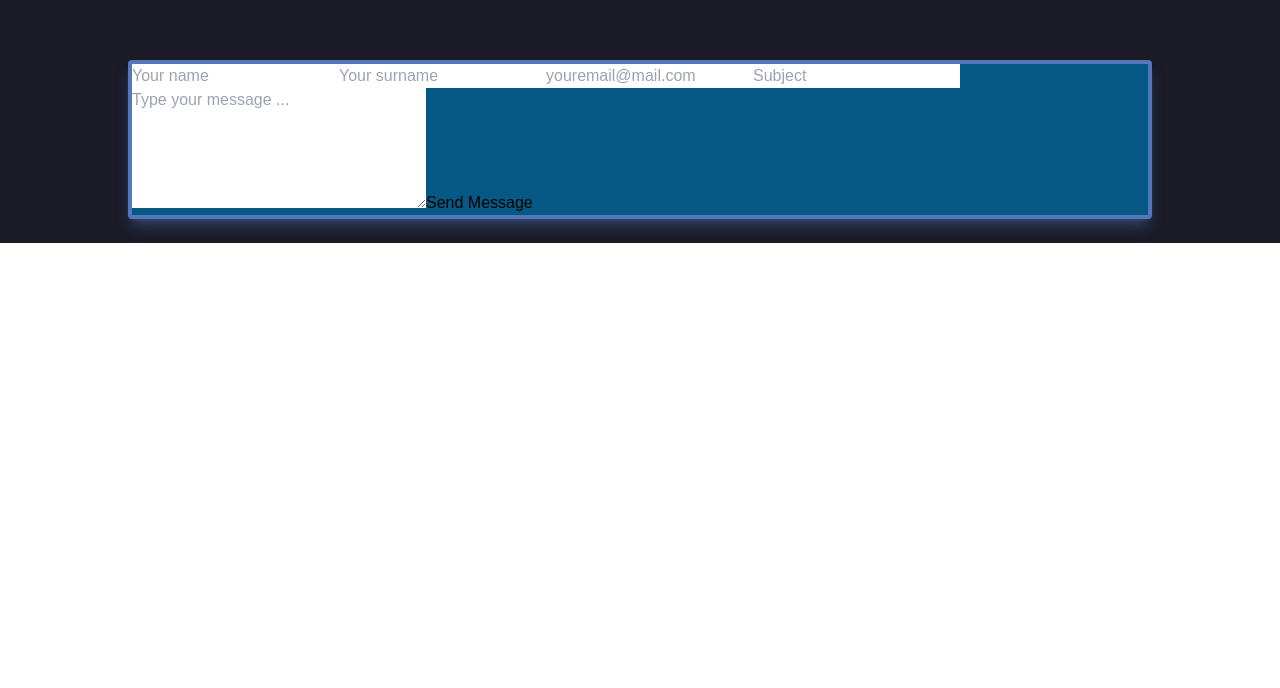
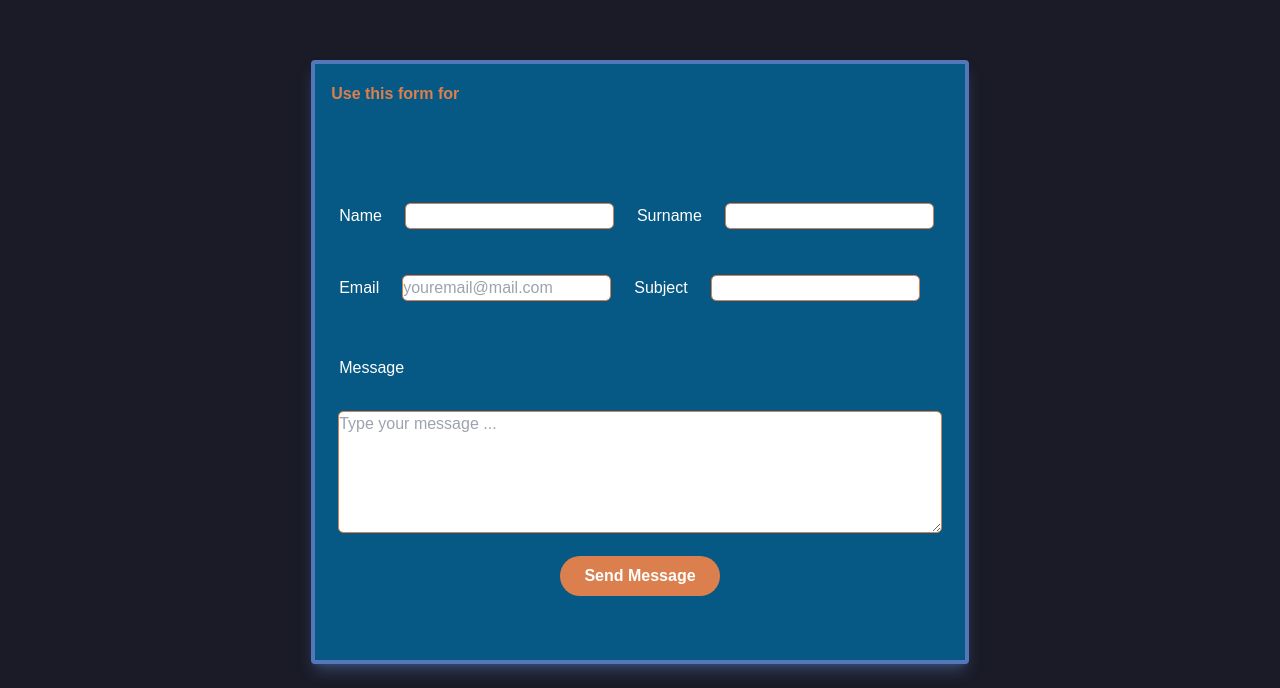
Before and after one commit to Toto-lonardo/sallon, a Next.js app: page / in a window 1280 px wide. Shown: the part 2656-3344 px from the top of the page. Before the commit the page ends 2899 px from the top, so only its background shows below. Built offline with nearby package versions, Linux system fonts and the light colour scheme; a web font is replaced by a local one.

Commit message:
Fixing form

```diff
--- a/app/getintouch.tsx
+++ b/app/getintouch.tsx
@@ -55,57 +55,76 @@ const GetInTouch = () => {
     message: "",
   });
   return (
-    <div id="getintouch">
-      <form onSubmit={handleSubmit} className="">
+    <div id="getintouch" className="">
+      <form onSubmit={handleSubmit} className="p-4 ">
+        <div className="space-y-12">
+          <h2 className="text-base/7 font-semibold text-arancione">
+            Use this form for
+          </h2>
+          <p className="mt-1 text-sm/6 text-white"></p>
+          <label className="p-2 text-white ">Name</label>
           <input
             name="firstName"
             type="text"
-          placeholder="Your name"
+            placeholder=""
             value={formData.firstName}
             onChange={handleChange}
-          className=""
+            className="m-4 rounded outline outline-1 outline-arancione focus:outline-4 text-zinc-700 bg-white "
             required
           />
+          <label className="p-2 text-white ">Surname</label>
           <input
             name="lastName"
             type="text"
-          placeholder="Your surname"
+            placeholder=""
             value={formData.lastName}
             onChange={handleChange}
-          className=""
+            className="m-4 rounded outline outline-1 outline-arancione focus:outline-4 text-zinc-700 bg-white "
             required
           />
+        </div>
+        <div className="space-y-12 pb-12">
+          <label className="p-2 text-white ">Email</label>
           <input
             name="email"
             type="email"
             placeholder="youremail@mail.com"
             value={formData.email}
             onChange={handleChange}
-          className=""
+            className="m-4 rounded outline outline-1 outline-arancione focus:outline-4 text-zinc-700 bg-white "
             required
           />
+          <label className="p-2 text-white ">Subject</label>
           <input
             name="subject"
             type="text"
-          placeholder="Subject"
+            placeholder=""
             value={formData.subject}
             onChange={handleChange}
-          className=""
+            className="m-4 rounded outline outline-1 outline-arancione focus:outline-4 text-zinc-700 bg-white "
             required
           />
+        </div>
+        <div className="flex flex-col space-y-6 pb-12 ">
+          <label className="p-2 text-white ">Message</label>
           <textarea
-          name="firstName"
+            name="message"
             cols={30}
             rows={5}
             placeholder="Type your message ..."
             value={formData.message}
             onChange={handleChange}
-          className=""
+            className="m-2 rounded outline outline-1 outline-arancione focus:outline-4 text-zinc-700 bg-white "
             required
           />
-        <button type="submit" className="" disabled={isSending}>
+          <button
+            type="submit"
+            className="text-white m-4 bg-arancione hover:bg-amber-600 font-bold py-2 px-4 rounded-full w-40 self-center "
+            disabled={isSending}
+          >
             Send Message
           </button>
+        </div>
       </form>
     </div>
   );
```
Lines whose indentation alone changed are shown as unchanged.
